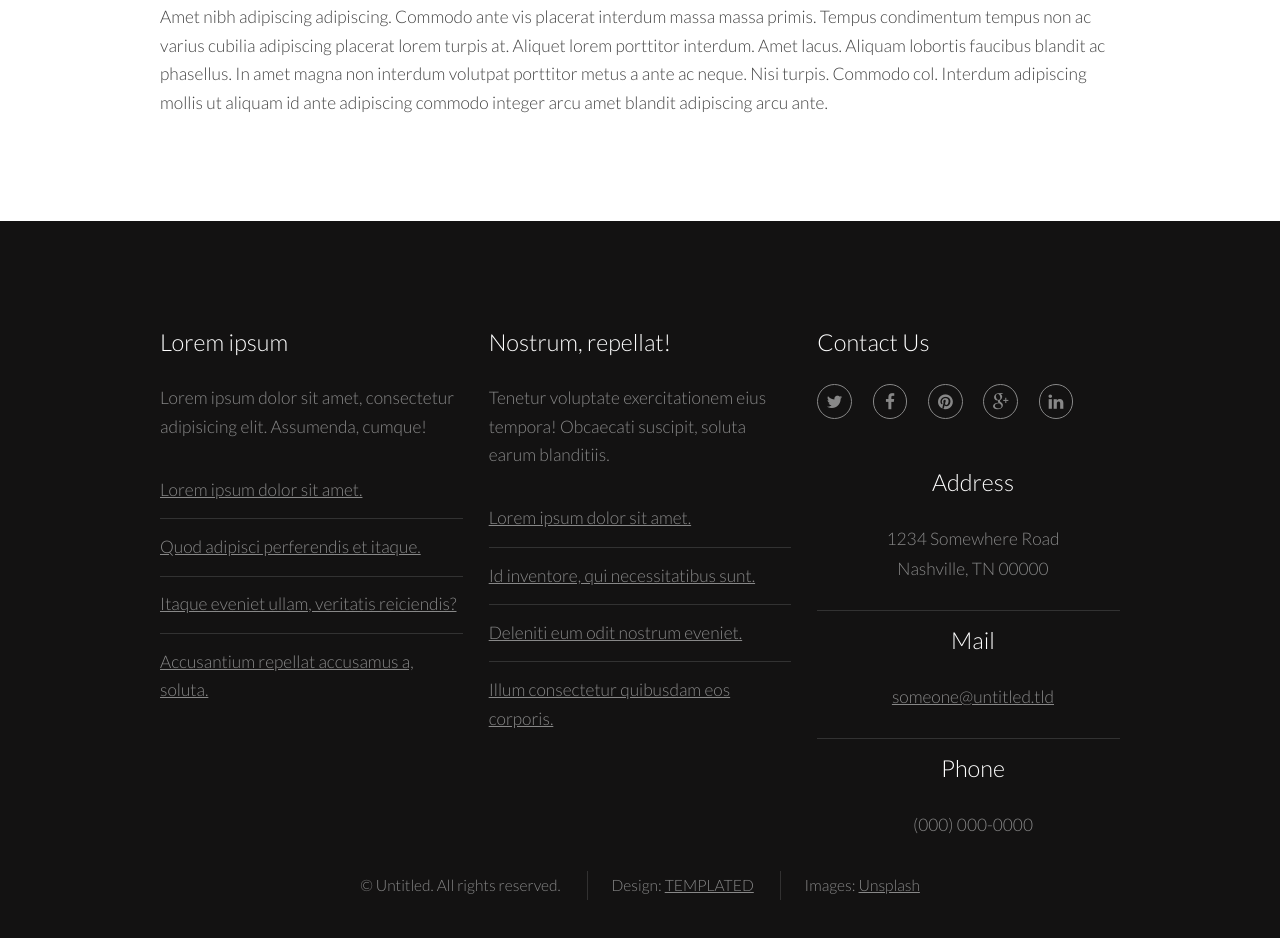
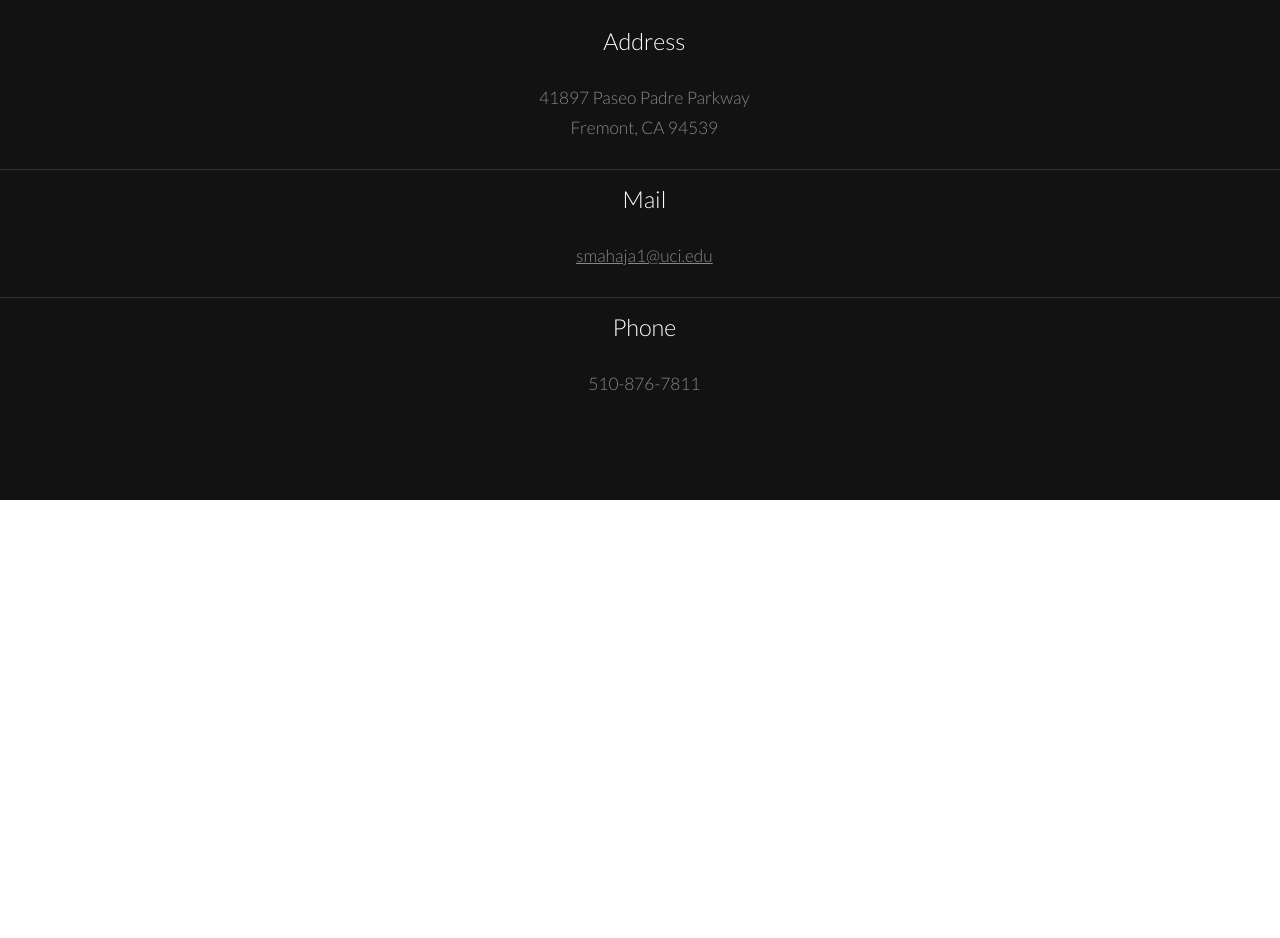
Before and after one commit to ShubhamMMahajan/ShubhamMahajan.github.io, a plain HTML site: page projects.html in a window 1280 px wide. Shown: the part 1222-2160 px from the top of the page. After the commit the page ends 1722 px from the top, so only its background shows below. Drawn offline with Linux system fonts and the light colour scheme.

Commit message:
The projects and About me site have empty contents

```diff
--- a/projects.html
+++ b/projects.html
@@ -32,7 +32,7 @@
 					<ul>
 						<li><a href="index.html">Home</a></li>
 						<li><a href="projects.html">Projects</a></li>
-						<li><a href="elements.html">About Me</a></li>
+						<li><a href="about.html">About Me</a></li>
 					</ul>
 				</nav>
 			</header>
@@ -42,75 +42,48 @@
 				<div class="container">
 
 					<header class="major">
-						<h2>Generic</h2>
-						<p>Lorem ipsum dolor sit amet nullam id egestas urna aliquam</p>
+						<h2>Content to be added</h2>
+						<p>soon</p>
 					</header>
 
 					<a href="#" class="image fit"><img src="images/pic08.jpg" alt="" /></a>
-					<p>Vis accumsan feugiat adipiscing nisl amet adipiscing accumsan blandit accumsan sapien blandit ac amet faucibus aliquet placerat commodo. Interdum ante aliquet commodo accumsan vis phasellus adipiscing. Ornare a in lacinia. Vestibulum accumsan ac metus massa tempor. Accumsan in lacinia ornare massa amet. Ac interdum ac non praesent. Cubilia lacinia interdum massa faucibus blandit nullam. Accumsan phasellus nunc integer. Accumsan euismod nunc adipiscing lacinia erat ut sit. Arcu amet. Id massa aliquet arcu accumsan lorem amet accumsan.</p>
-					<p>Amet nibh adipiscing adipiscing. Commodo ante vis placerat interdum massa massa primis. Tempus condimentum tempus non ac varius cubilia adipiscing placerat lorem turpis at. Aliquet lorem porttitor interdum. Amet lacus. Aliquam lobortis faucibus blandit ac phasellus. In amet magna non interdum volutpat porttitor metus a ante ac neque. Nisi turpis. Commodo col. Interdum adipiscing mollis ut aliquam id ante adipiscing commodo integer arcu amet Ac interdum ac non praesent. Cubilia lacinia interdum massa faucibus blandit nullam. Accumsan phasellus nunc integer. Accumsan euismod nunc adipiscing lacinia erat ut sit. Arcu amet. Id massa aliquet arcu accumsan lorem amet accumsan commodo odio cubilia ac eu interdum placerat placerat arcu commodo lobortis adipiscing semper ornare pellentesque.</p>
-					<p>Amet nibh adipiscing adipiscing. Commodo ante vis placerat interdum massa massa primis. Tempus condimentum tempus non ac varius cubilia adipiscing placerat lorem turpis at. Aliquet lorem porttitor interdum. Amet lacus. Aliquam lobortis faucibus blandit ac phasellus. In amet magna non interdum volutpat porttitor metus a ante ac neque. Nisi turpis. Commodo col. Interdum adipiscing mollis ut aliquam id ante adipiscing commodo integer arcu amet blandit adipiscing arcu ante.</p>
+					<p>First Projects</p>
+					<p>Second Project</p>
+					<p>Third Project</p>
 
 				</div>
 			</section>
 
 		<!-- Footer -->
 			<footer id="footer">
-				<div class="container">
-					<div class="row">
-						<section class="4u 6u(medium) 12u$(small)">
-							<h3>Lorem ipsum</h3>
-							<p>Lorem ipsum dolor sit amet, consectetur adipisicing elit. Assumenda, cumque!</p>
-							<ul class="alt">
-								<li><a href="#">Lorem ipsum dolor sit amet.</a></li>
-								<li><a href="#">Quod adipisci perferendis et itaque.</a></li>
-								<li><a href="#">Itaque eveniet ullam, veritatis reiciendis?</a></li>
-								<li><a href="#">Accusantium repellat accusamus a, soluta.</a></li>
-							</ul>
-						</section>
-						<section class="4u 6u$(medium) 12u$(small)">
-							<h3>Nostrum, repellat!</h3>
-							<p>Tenetur voluptate exercitationem eius tempora! Obcaecati suscipit, soluta earum blanditiis.</p>
-							<ul class="alt">
-								<li><a href="#">Lorem ipsum dolor sit amet.</a></li>
-								<li><a href="#">Id inventore, qui necessitatibus sunt.</a></li>
-								<li><a href="#">Deleniti eum odit nostrum eveniet.</a></li>
-								<li><a href="#">Illum consectetur quibusdam eos corporis.</a></li>
-							</ul>
-						</section>
-						<section class="4u$ 12u$(medium) 12u$(small)">
-							<h3>Contact Us</h3>
-							<ul class="icons">
-								<li><a href="#" class="icon rounded fa-twitter"><span class="label">Twitter</span></a></li>
-								<li><a href="#" class="icon rounded fa-facebook"><span class="label">Facebook</span></a></li>
-								<li><a href="#" class="icon rounded fa-pinterest"><span class="label">Pinterest</span></a></li>
-								<li><a href="#" class="icon rounded fa-google-plus"><span class="label">Google+</span></a></li>
-								<li><a href="#" class="icon rounded fa-linkedin"><span class="label">LinkedIn</span></a></li>
-							</ul>
+
+					<div class="ContactInfo">
+							<h3 class="Contact">Contact</h3>
 							<ul class="tabular">
 								<li>
-									<h3>Address</h3>
-									1234 Somewhere Road<br>
-									Nashville, TN 00000
+									<h3 class="ContactText">Address</h3>
+									41897 Paseo Padre Parkway<br>
+									Fremont, CA 94539
 								</li>
 								<li>
-									<h3>Mail</h3>
-									<a href="#">someone@untitled.tld</a>
+									<h3 class="ContactText">Mail</h3>
+									<a href="#">smahaja1@uci.edu</a>
 								</li>
 								<li>
-									<h3>Phone</h3>
-									(000) 000-0000
+									<h3 class="ContactText">Phone</h3>
+									510-876-7811
 								</li>
 							</ul>
-						</section>
-					</div>
+						</div>
+
 					<ul class="copyright">
-						<li>&copy; Untitled. All rights reserved.</li>
+						<!--<li>&copy; Untitled. All rights reserved.</li>
 						<li>Design: <a href="http://templated.co">TEMPLATED</a></li>
-						<li>Images: <a href="http://unsplash.com">Unsplash</a></li>
+						<li>Images: <a href="http://unsplash.com">Unsplash</a></li>-->
 					</ul>
-				</div>
+
 			</footer>
+
 
 	</body>
 </html>
```
Also changed, not shown: about.html (+34 -62 lines).
